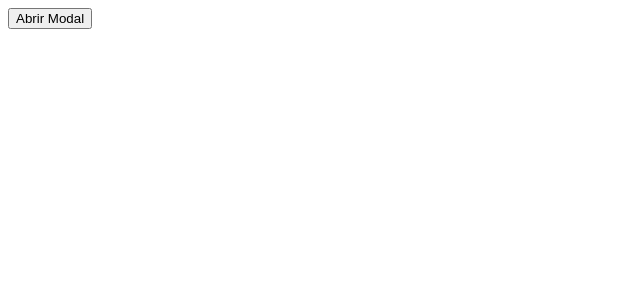
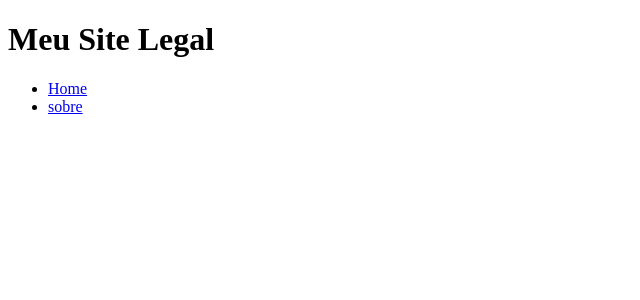
Before and after one commit to samara-maia/-Full-Stack-Development-QA, a React (Create React App) app in the folder 18 - react1/: page / in a window 1280 px wide. Shown: the top 300 px of the page, without its empty margins (0-640 px from the left). Built offline with nearby package versions, Linux system fonts and the light colour scheme.

Commit message:
aula 21 - Router Básico 1

```diff
--- a/18 - react1/package.json
+++ b/18 - react1/package.json
@@ -8,6 +8,7 @@
     "@testing-library/user-event": "^13.5.0",
     "react": "^18.1.0",
     "react-dom": "^18.1.0",
+    "react-router-dom": "^5.3.3",
     "react-scripts": "5.0.1",
     "styled-components": "^5.3.5",
     "web-vitals": "^2.1.4"
--- /dev/null
+++ b/18 - react1/src/App12.jsx
@@ -0,0 +1,24 @@
+import React from "react";
+import{ BrowserRouter, Switch, Route, Link} from 'react-router-dom'
+
+function App(){
+  return(
+    <BrowserRouter>
+    <header>
+      <h1>Meu Site Legal</h1>
+      <nav>
+        <ul>
+          <li>
+            <Link to="/">Home</Link>
+          </li>
+          <li>
+            <Link to="/sobre">sobre</Link>
+          </li>
+        </ul>
+      </nav>
+    </header>
+    </BrowserRouter>
+    )
+}
+
+export default App
--- a/18 - react1/src/index.jsx
+++ b/18 - react1/src/index.jsx
@@ -3,7 +3,7 @@
 // 👇️ For client createRoot or hydrateRoot
 import * as ReactDOMClient from 'react-dom/client';
 //import ReactDOM from 'react-dom'
-import App from './App11'
+import App from './App12'
 
 const root = ReactDOMClient.createRoot(document.getElementById('root'))
 root.render(
```
Also changed, not shown: 2 other files (tests, documents, lock files or other folders).
